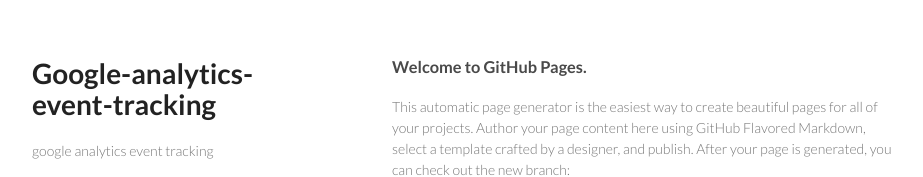
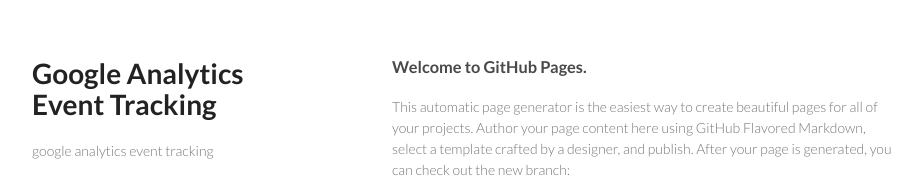
Before and after one commit to njhamann/Tracker.js, a plain HTML site: page index.html in a window 1280 px wide. Shown: the top 177 px of the page, without its empty margins (178-1101 px from the left). Drawn offline with Linux system fonts and the light colour scheme.

Commit message:
page tweak

```diff
--- a/index.html
+++ b/index.html
@@ -3,7 +3,7 @@
   <head>
     <meta charset="utf-8">
     <meta http-equiv="X-UA-Compatible" content="chrome=1">
-    <title>Google-analytics-event-tracking by njhamann</title>
+    <title>Google Analytics Event-Tracking by njhamann</title>
 
     <link rel="stylesheet" href="stylesheets/styles.css">
     <link rel="stylesheet" href="stylesheets/pygment_trac.css">
@@ -15,7 +15,7 @@
   <body>
     <div class="wrapper">
       <header>
-        <h1>Google-analytics-event-tracking</h1>
+        <h1>Google Analytics Event Tracking</h1>
         <p>google analytics event tracking</p>
 
         <p class="view"><a href="https://github.com/njhamann/google-analytics-event-tracking">View the Project on GitHub <small>njhamann/google-analytics-event-tracking</small></a></p>
```
